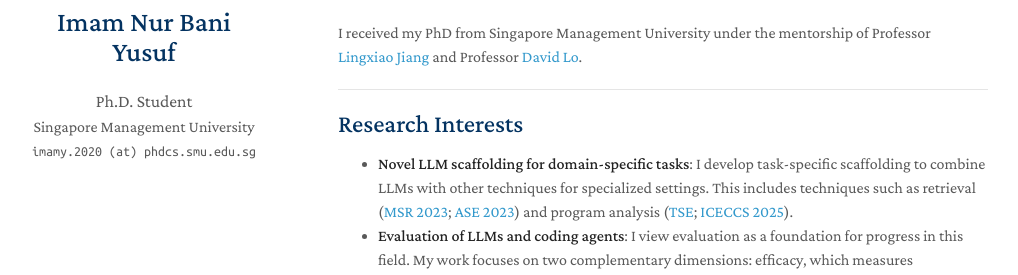
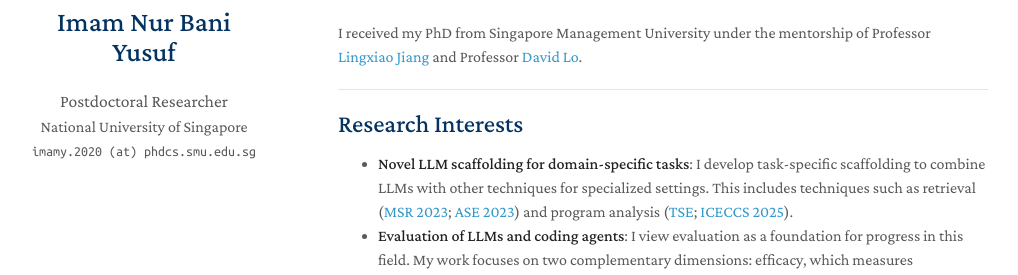
Before and after one commit to imamnurby/imamnurby.github.io, a Jekyll site: the page built from index.md, in a window 1280 px wide. Shown: the part 180-455 px from the top of the page, without its empty margins (132-1150 px from the left). Built offline with Jekyll 4.4.1, drawn with Linux system fonts in a browser that asks for light colours; nearby versions of some CDN libraries; a style sheet for code colours, icons or effects is not loaded; our own code applies the rules of GitHub Pages for plain Markdown files.

Commit message:
update position and affiliation

```diff
--- a/_config.yml
+++ b/_config.yml
@@ -1,13 +1,13 @@
 # Basic Information
 title: Imam Nur Bani Yusuf
-position: Ph.D. Student
-affiliation: Singapore Management University
+position: Postdoctoral Researcher
+affiliation: National University of Singapore
 email: imamy.2020 (at) phdcs.smu.edu.sg
 
 # Search Engine Optimization (SEO)
 # The following information is used to improve the website traffic from search engines, e.g., Google.
 keywords: imam nur bani yusuf
-description: phd student, singapore management university
+description: postdoctoral researcher, national university of singapore
 canonical: imamnurby.github.io
 
 # Links
```
